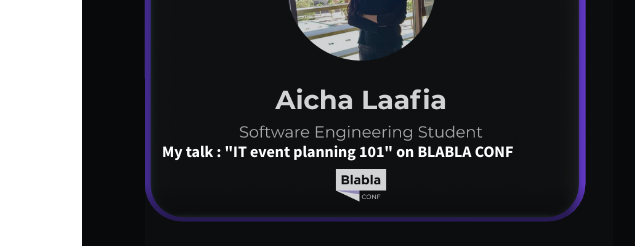
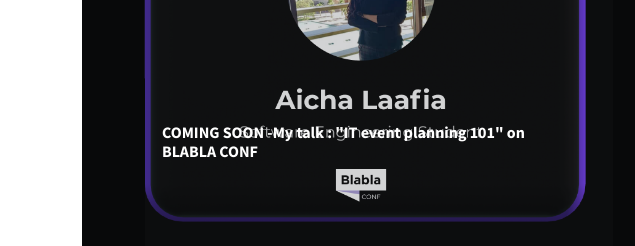
Before and after one commit to alaafia/alaafia.github.io, a plain HTML site: page index.html in a window 1280 px wide. Shown: the part 4920-5166 px from the top of the page, 0-635 px from the left. Drawn offline with Linux system fonts and the light colour scheme.

Commit message:
adding new activities

```diff
--- a/index.html
+++ b/index.html
@@ -171,7 +171,7 @@
     <div class="col-lg-6" style="color: rgb(191,174,81);border-color: rgb(201,176,40);"><a class="portfolio-item" href="http://blablaconf.com/">
     <div class="caption">
         <div class="caption-content">
-            <h6>My talk : &quot;IT event planning 101&quot; on BLABLA CONF</h6>
+            <h6>COMING SOON -My talk : &quot;IT event planning 101&quot; on BLABLA CONF</h6>
         </div>
     </div><img class="img-fluid" src="assets/img/Aicha_Laafia.png" />
     </a></div>
```
